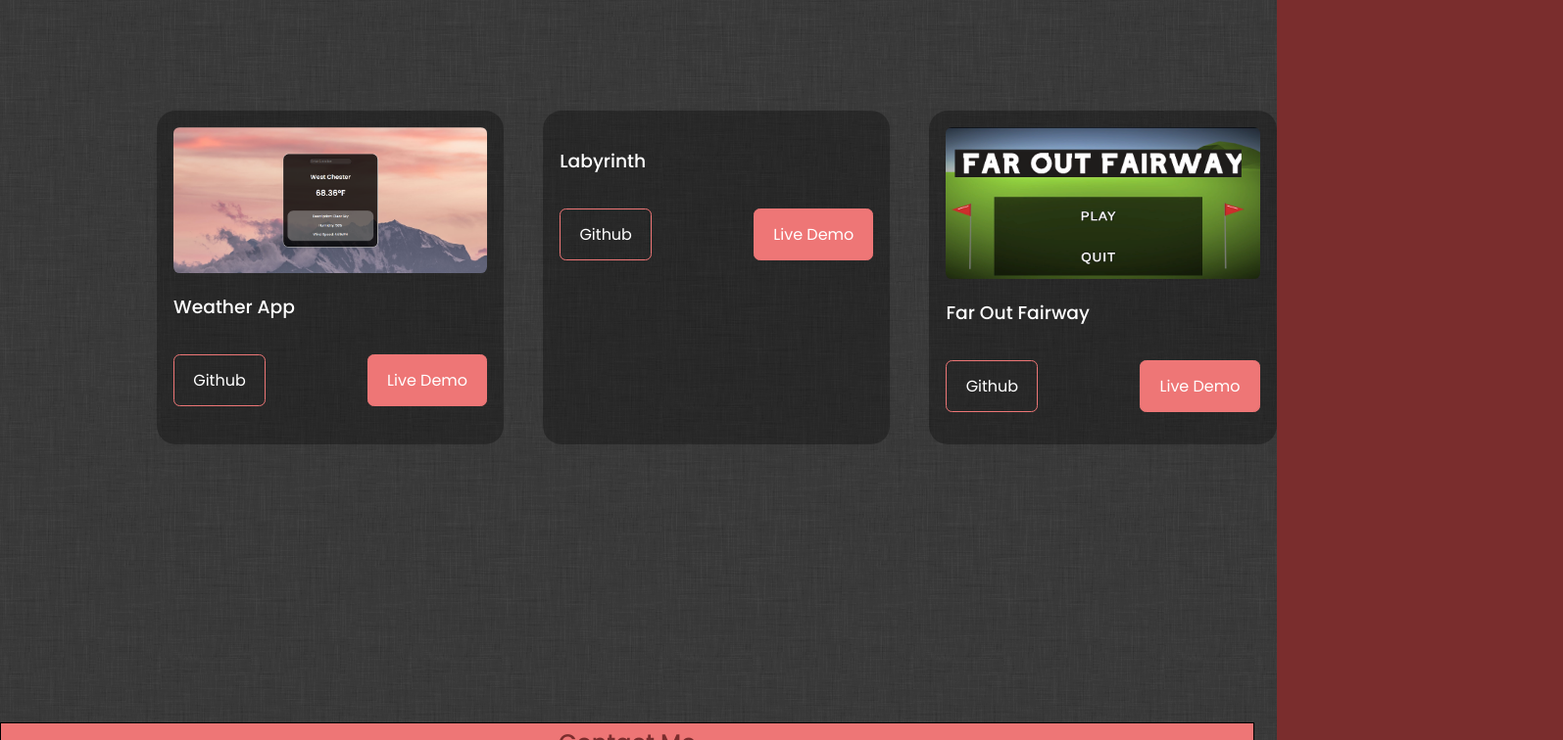
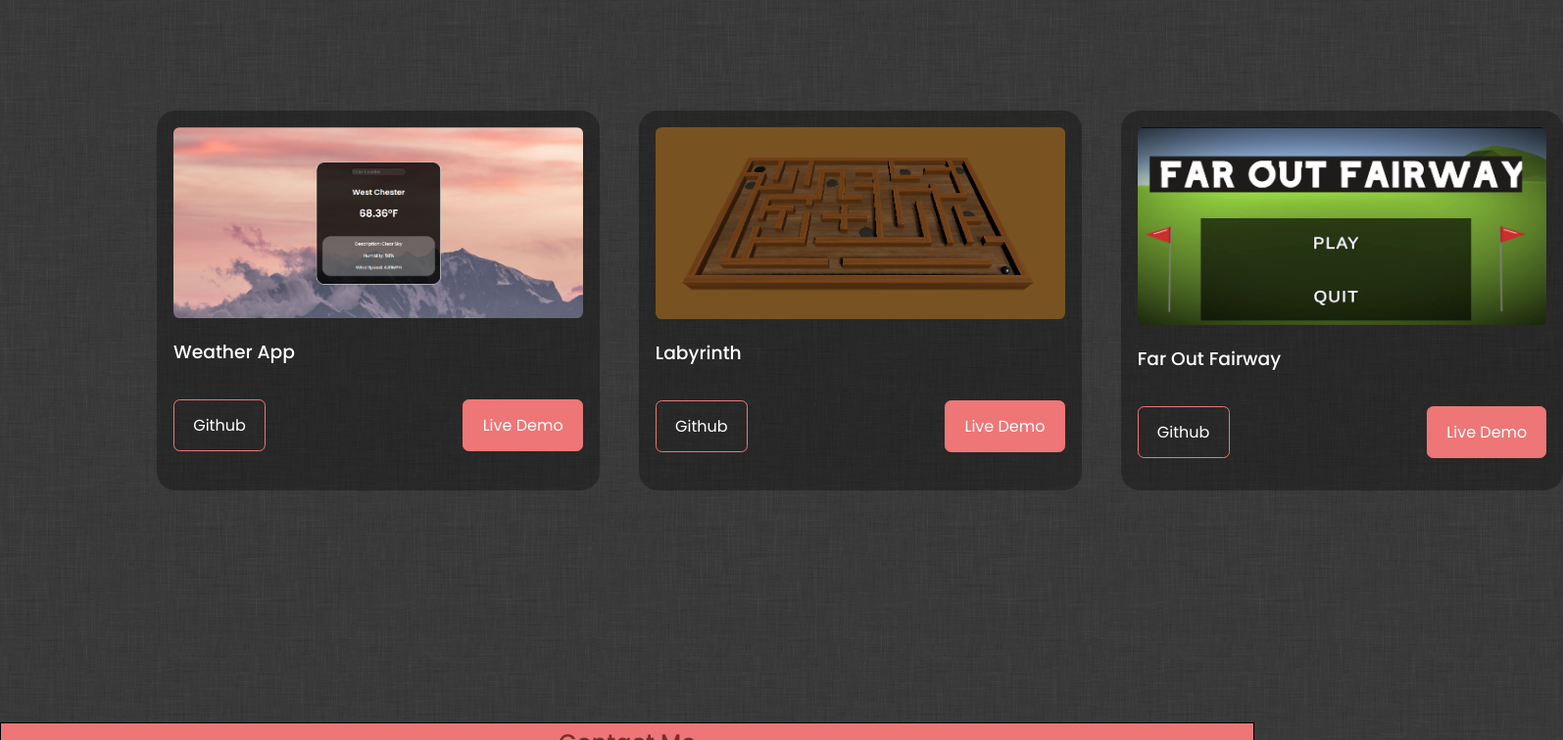
Before and after one commit to mbarto202/react-portfolio-website, a React (Create React App) app: page / in a window 1280 px wide. Shown: the part 1760-2516 px from the top of the page at 98% size, 1595 px wide, since content can reach past the window. Built offline with nearby package versions, Linux system fonts and the light colour scheme.

Commit message:
finished up portfolio section

```diff
--- a/src/components/portfolio/Portfolio.jsx
+++ b/src/components/portfolio/Portfolio.jsx
@@ -2,6 +2,7 @@ import React from 'react'
 import './portfolio.css'
 import IMG1 from '../../assets/demo-pic.png'
 import IMG2 from '../../assets/demo-pic2.png'
+import IMG3 from '../../assets/demo-pic3.PNG'
 
 const Portfolio = () => {
   return (
@@ -20,11 +21,13 @@ const Portfolio = () => {
         </article>
 
         <article className='portfolio_item'>
-          <div className='portfolio_img'></div>
+          <div className='portfolio_img'>
+            <img src={IMG3} alt=''/>
+          </div>
           <h3>Labyrinth</h3>
           <div className='portfolio_item-cta'>
             <a href="https://github.com/WCU-CSC476-F20/team-project-1-team-t/tree/master"  className='btn' target='_blank'>Github</a>
-            <a href="https://github.com/mbarto202"  className='btn btn-primary' target='_blank'>Live Demo</a>
+            <a href="https://play.unity.com/mg/other/crazy-labyrinth-team-t"  className='btn btn-primary' target='_blank'>Live Demo</a>
           </div>
         </article>
 
--- a/src/components/portfolio/portfolio.css
+++ b/src/components/portfolio/portfolio.css
@@ -14,7 +14,7 @@
 
 .portfolio_item-cta {
     display: flex;
-    gap: 6.5rem;
+    gap: 12.6rem;
     margin-bottom: 1rem;
 }
 
```
Also changed, not shown: src/assets/demo-pic3.PNG (added).
